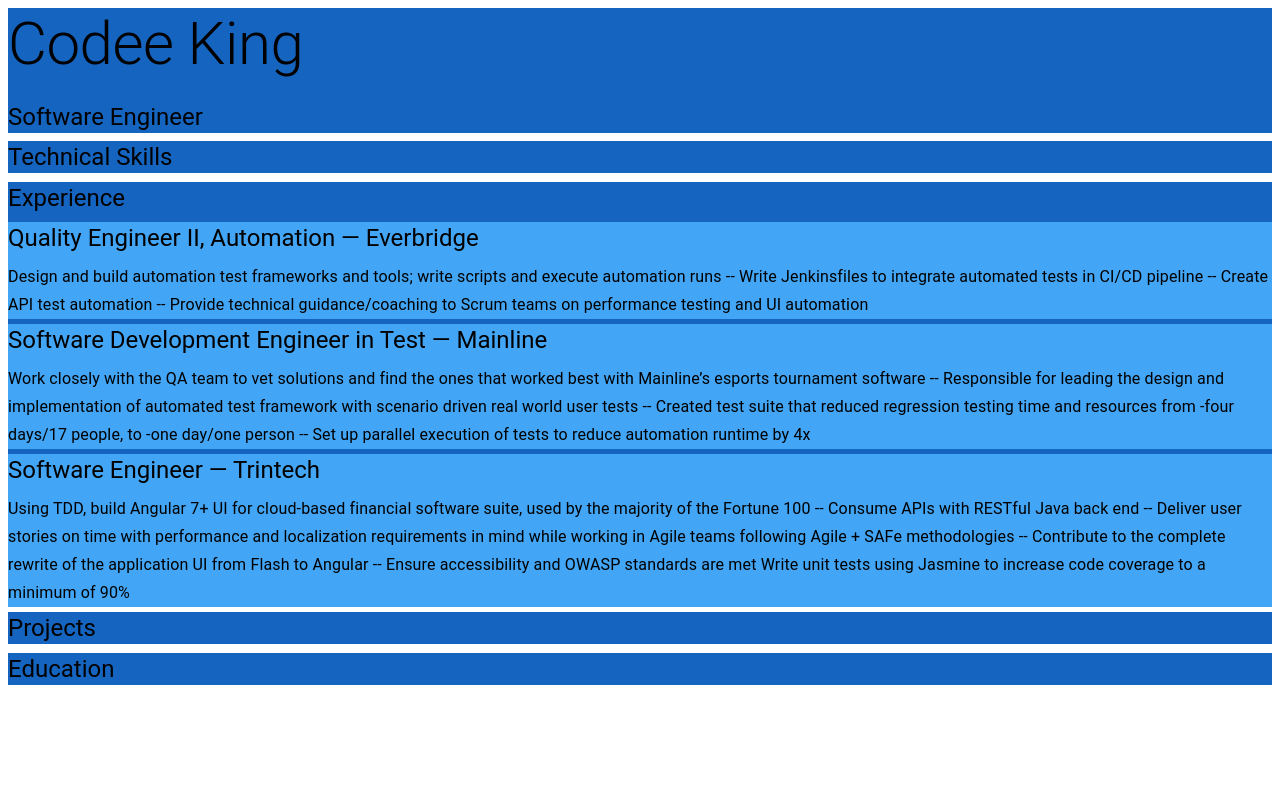
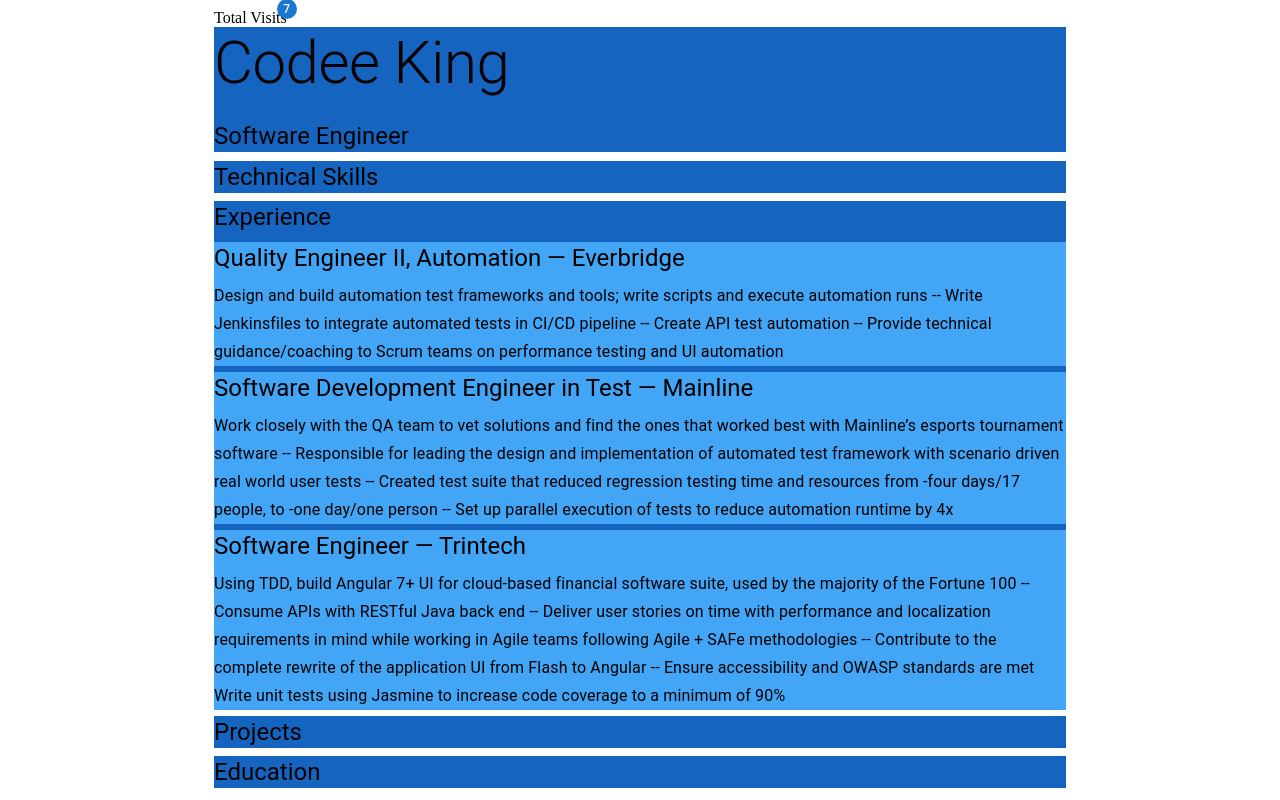
Before and after one commit to Codeebk/react-resume, a React (Create React App) app: page / in a window 1280 px wide. Built offline with nearby package versions, Linux system fonts and the light colour scheme.

Commit message:
create variable to hold visitor count, create VisitorCounter component, pass visitorCount data to new component

```diff
--- a/src/App.js
+++ b/src/App.js
@@ -2,7 +2,10 @@ import { useState } from "react";
 import Box from "@mui/material/Box";
 import Typography from "@mui/material/Typography";
 import ExperienceEntry from "./components/experience-entry";
+import VisitorCounter from "./components/visitor-counter";
+import Container from '@mui/material/Container';
 
+let visitorCount = 7;
 let experienceEntries = [
   {
     title: "Quality Engineer II, Automation — Everbridge",
@@ -24,12 +27,14 @@ let experienceEntries = [
 function App() {
   const [experienceEntry, setExperienceEntry] = useState([]);
   return (
-    <div className="App">
+    <Container maxWidth="md">
+      <VisitorCounter visitorCount={visitorCount} />
       <Box
         sx={{
-          backgroundColor: "primary.dark",
+          backgroundColor: "primary.dark"
         }}
       >
+
         <Typography variant="h2" gutterBottom component="div">
           Codee King
         </Typography>
@@ -76,7 +81,7 @@ function App() {
           Education
         </Typography>
       </Box>
-    </div>
+      </Container>
   );
 }
 
--- /dev/null
+++ b/src/components/visitor-counter.js
@@ -0,0 +1,14 @@
+import Typography from "@mui/material/Typography";
+import { Badge } from "@mui/material";
+
+function VisitorCounter({ visitorCount }) {
+  return (
+    <div>
+      <Badge badgeContent={visitorCount} color="primary">
+          Total Visits
+      </Badge>
+    </div>
+  );
+}
+
+export default VisitorCounter;
```
Also changed, not shown: src/components/experience-entry.js (+8 -5 lines).
